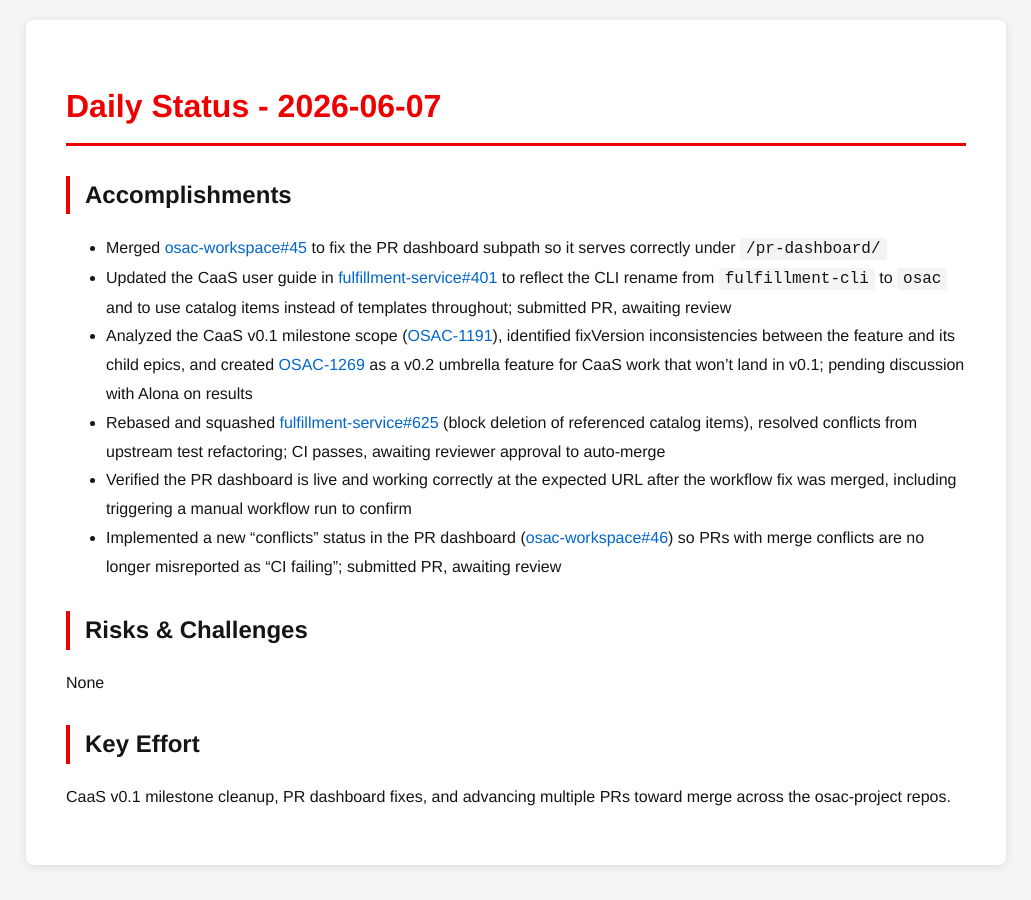
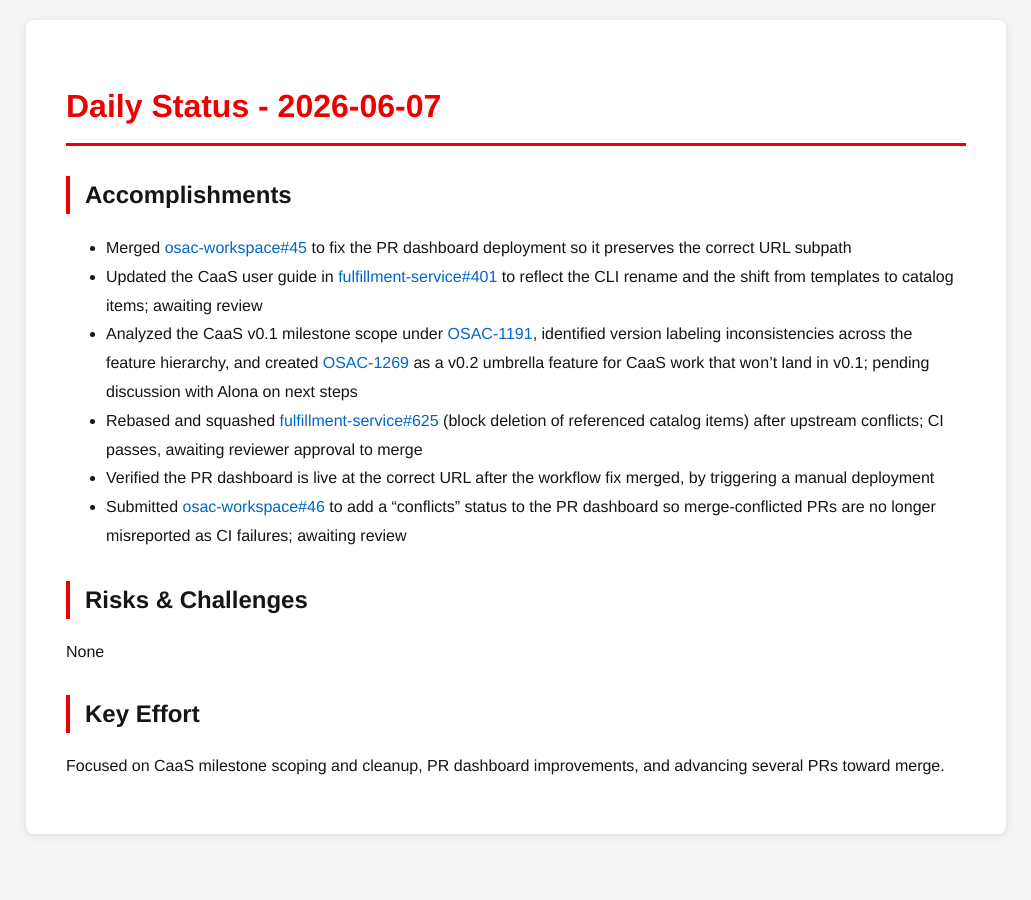
Before and after one commit to tzvatot/daily-status, a Jekyll site: the page built from 2026-06-07.md, in a window 1280 px wide. Shown: the whole page, without its empty margins (124-1155 px from the left). Built offline with Jekyll 4.4.1, drawn with Linux system fonts in a browser that asks for light colours.

Commit message:
Daily status update - 2026-06-07

```diff
--- a/2026-06-07.md
+++ b/2026-06-07.md
@@ -7,15 +7,15 @@ date: 2026-06-07
 # Daily Status - 2026-06-07
 
 ## Accomplishments
-- Merged [osac-workspace#45](https://github.com/osac-project/osac-workspace/pull/45) to fix the PR dashboard subpath so it serves correctly under `/pr-dashboard/`
-- Updated the CaaS user guide in [fulfillment-service#401](https://github.com/osac-project/fulfillment-service/pull/401) to reflect the CLI rename from `fulfillment-cli` to `osac` and to use catalog items instead of templates throughout; submitted PR, awaiting review
-- Analyzed the CaaS v0.1 milestone scope ([OSAC-1191](https://redhat.atlassian.net/browse/OSAC-1191)), identified fixVersion inconsistencies between the feature and its child epics, and created [OSAC-1269](https://redhat.atlassian.net/browse/OSAC-1269) as a v0.2 umbrella feature for CaaS work that won't land in v0.1; pending discussion with Alona on results
-- Rebased and squashed [fulfillment-service#625](https://github.com/osac-project/fulfillment-service/pull/625) (block deletion of referenced catalog items), resolved conflicts from upstream test refactoring; CI passes, awaiting reviewer approval to auto-merge
-- Verified the PR dashboard is live and working correctly at the expected URL after the workflow fix was merged, including triggering a manual workflow run to confirm
-- Implemented a new "conflicts" status in the PR dashboard ([osac-workspace#46](https://github.com/osac-project/osac-workspace/pull/46)) so PRs with merge conflicts are no longer misreported as "CI failing"; submitted PR, awaiting review
+- Merged [osac-workspace#45](https://github.com/osac-project/osac-workspace/pull/45) to fix the PR dashboard deployment so it preserves the correct URL subpath
+- Updated the CaaS user guide in [fulfillment-service#401](https://github.com/osac-project/fulfillment-service/pull/401) to reflect the CLI rename and the shift from templates to catalog items; awaiting review
+- Analyzed the CaaS v0.1 milestone scope under [OSAC-1191](https://redhat.atlassian.net/browse/OSAC-1191), identified version labeling inconsistencies across the feature hierarchy, and created [OSAC-1269](https://redhat.atlassian.net/browse/OSAC-1269) as a v0.2 umbrella feature for CaaS work that won't land in v0.1; pending discussion with Alona on next steps
+- Rebased and squashed [fulfillment-service#625](https://github.com/osac-project/fulfillment-service/pull/625) (block deletion of referenced catalog items) after upstream conflicts; CI passes, awaiting reviewer approval to merge
+- Verified the PR dashboard is live at the correct URL after the workflow fix merged, by triggering a manual deployment
+- Submitted [osac-workspace#46](https://github.com/osac-project/osac-workspace/pull/46) to add a "conflicts" status to the PR dashboard so merge-conflicted PRs are no longer misreported as CI failures; awaiting review
 
 ## Risks & Challenges
 None
 
 ## Key Effort
-CaaS v0.1 milestone cleanup, PR dashboard fixes, and advancing multiple PRs toward merge across the osac-project repos.
+Focused on CaaS milestone scoping and cleanup, PR dashboard improvements, and advancing several PRs toward merge.
```
